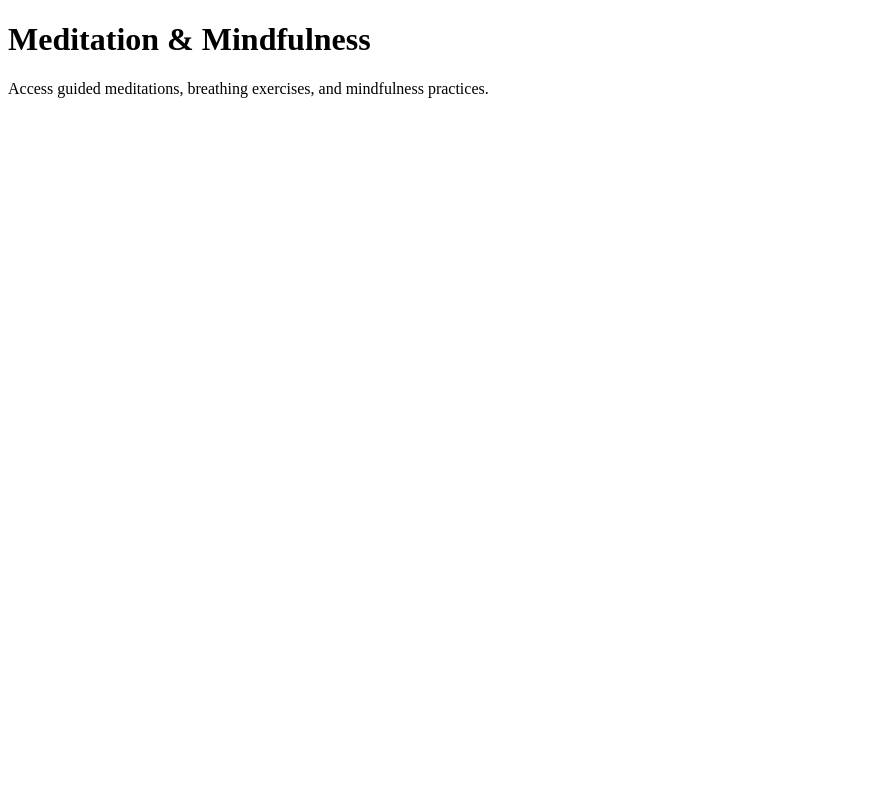
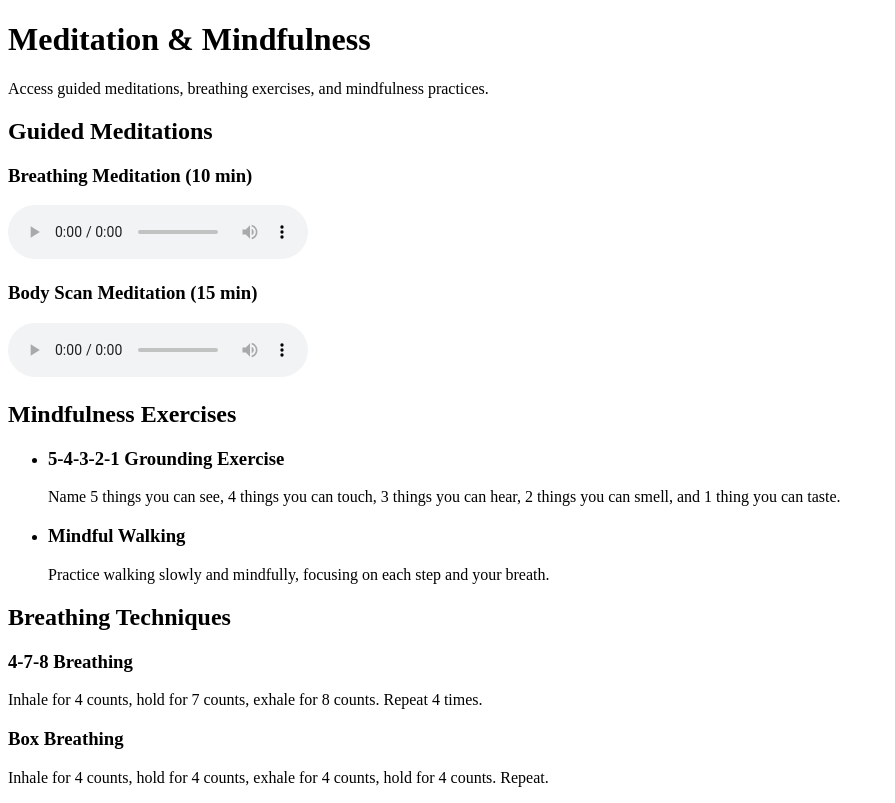
Before and after one commit to yovan-1/mental-wellness-project, a PHP site: page /MeditationMindfulness.php in a window 1280 px wide. Shown: the whole page, without its empty margins (0-895 px from the left). Before the commit the page ends 98 px from the top, so only its background shows below. Run offline with PHP 8.4, Linux system fonts and the light colour scheme.

Commit message:
Add meditation resources and change year in footer to 2025

```diff
--- a/MeditationMindfulness.php
+++ b/MeditationMindfulness.php
@@ -8,6 +8,50 @@
 <body>
     <h1>Meditation & Mindfulness</h1>
     <p>Access guided meditations, breathing exercises, and mindfulness practices.</p>
-    <!-- Add meditation resources or content here -->
+
+    <section class="meditation-resources">
+        <h2>Guided Meditations</h2>
+        <div class="meditation-item">
+            <h3>Breathing Meditation (10 min)</h3>
+            <audio controls>
+                <source src="meditations/breathing-meditation.mp3" type="audio/mpeg">
+                Your browser does not support the audio element.
+            </audio>
+        </div>
+
+        <div class="meditation-item">
+            <h3>Body Scan Meditation (15 min)</h3>
+            <audio controls>
+                <source src="meditations/body-scan.mp3" type="audio/mpeg">
+                Your browser does not support the audio element.
+            </audio>
+        </div>
+    </section>
+
+    <section class="mindfulness-exercises">
+        <h2>Mindfulness Exercises</h2>
+        <ul>
+            <li>
+                <h3>5-4-3-2-1 Grounding Exercise</h3>
+                <p>Name 5 things you can see, 4 things you can touch, 3 things you can hear, 2 things you can smell, and 1 thing you can taste.</p>
+            </li>
+            <li>
+                <h3>Mindful Walking</h3>
+                <p>Practice walking slowly and mindfully, focusing on each step and your breath.</p>
+            </li>
+        </ul>
+    </section>
+
+    <section class="breathing-exercises">
+        <h2>Breathing Techniques</h2>
+        <div class="exercise">
+            <h3>4-7-8 Breathing</h3>
+            <p>Inhale for 4 counts, hold for 7 counts, exhale for 8 counts. Repeat 4 times.</p>
+        </div>
+        <div class="exercise">
+            <h3>Box Breathing</h3>
+            <p>Inhale for 4 counts, hold for 4 counts, exhale for 4 counts, hold for 4 counts. Repeat.</p>
+        </div>
+    </section>
 </body>
 </html>
```
